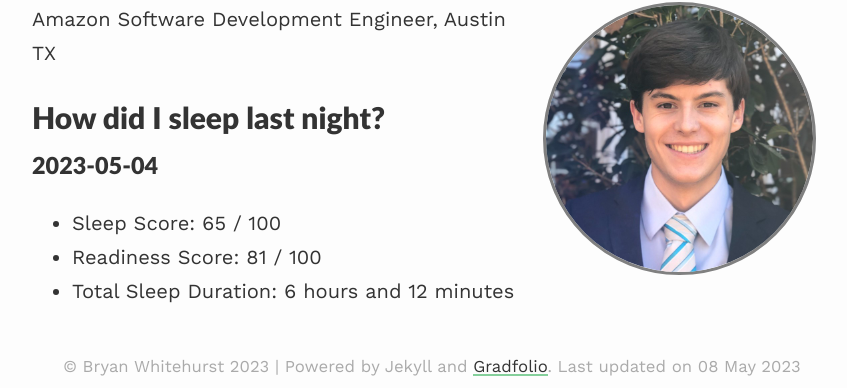
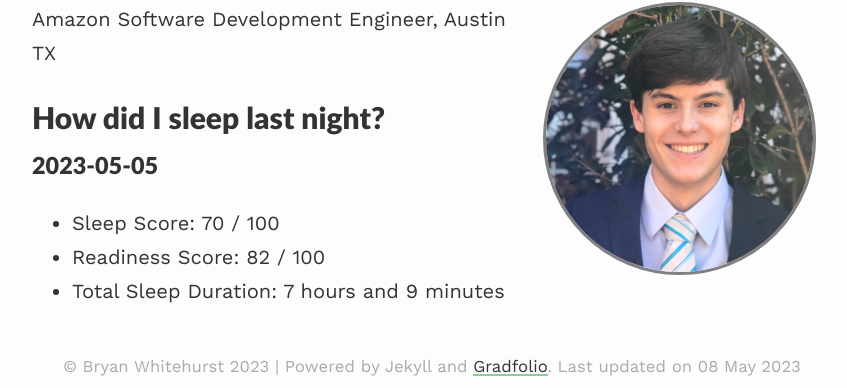
Before and after one commit to BryanWhitehurst/bryanwhitehurst.github.io, a Jekyll site: the page built from index.md, in a window 1280 px wide. Shown: the part 190-578 px from the top of the page, without its empty margins (208-1055 px from the left). Built offline with Jekyll 4.4.1, drawn with Linux system fonts in a browser that asks for light colours; nearby versions of some CDN libraries.

Commit message:
daily oura update

```diff
--- a/index.md
+++ b/index.md
@@ -10,7 +10,7 @@ published: true
 Amazon Software Development Engineer, Austin TX
 
 # How did I sleep last night?
-### 2023-05-04
-- Sleep Score: 65 / 100
-- Readiness Score: 81 / 100
-- Total Sleep Duration: 6 hours and 12 minutes
+### 2023-05-05
+- Sleep Score: 70 / 100
+- Readiness Score: 82 / 100
+- Total Sleep Duration: 7 hours and 9 minutes
```
